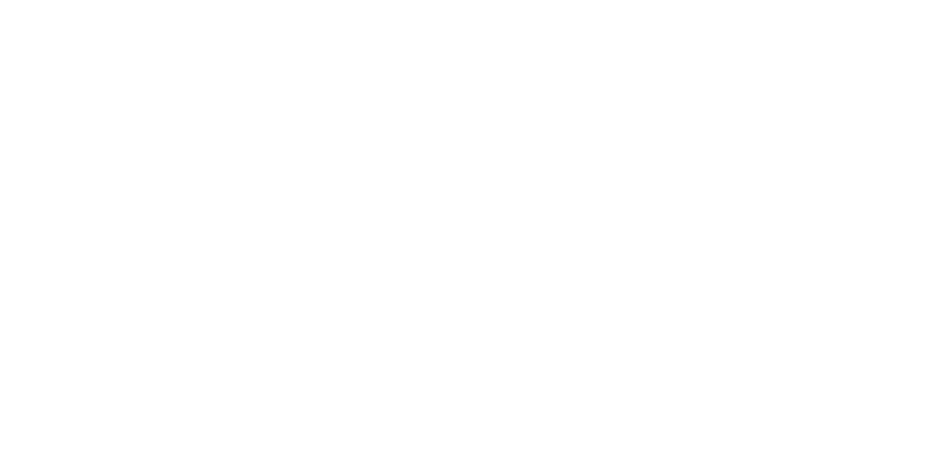
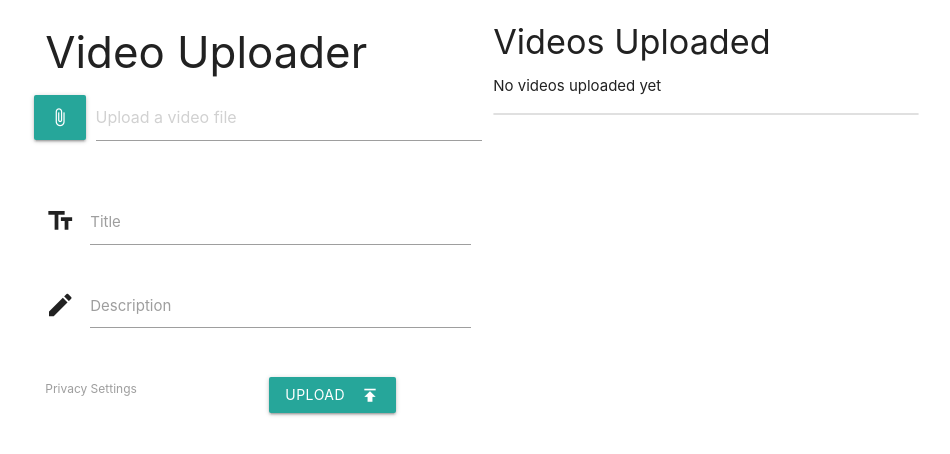
Before and after one commit to johnolson2219/upload-Youtube, a website: page public/views/index.html in a window 1280 px wide. Shown: the whole page, without its empty margins (158-1108 px from the left). Drawn offline with nearby package versions, Linux system fonts and the light colour scheme; files that its build step writes are made by us from their sources.

Commit message:
HTML mark up added to index page

```diff
--- a/public/views/index.html
+++ b/public/views/index.html
@@ -15,7 +15,81 @@
 </head>
 <body>
 
+  <div class="container">
 
+    <div class="row">
+
+      <div class="col s12 m6">
+
+        <div class="uploadBox">
+          <h3>Video Uploader</h3>
+
+          <div class="first-content row">
+            <div class="file-field input-field">
+              <div class="btn attach-file">
+                <span><i class="material-icons">attach_file</i></span>
+                <input id="fileBox" type="file" accept="video/mp4,video/x-m4v,video/*">
+              </div>
+              <div class="file-path-wrapper">
+                <input id="fileBoxLabel" class="file-path validate" type="text" placeholder="Upload a video file">
+              </div>
+            </div>
+          </div><!-- end first-content -->
+
+
+          <div class="row">
+
+            <div class="input-field col s12">
+              <i class="material-icons prefix">text_fields</i>
+              <input id="title" id="icon_prefix" type="text" class="validate">
+              <label for="icon_prefix">Title </label>
+            </div>
+
+            <div class="input-field col s12">
+              <i class="material-icons prefix">mode_edit</i>
+              <textarea id="description" class="materialize-textarea validate"></textarea>
+              <label for="description">Description</label>
+            </div>
+
+          </div><!-- end row -->
+
+          <div class="row">
+
+            <div class="col s6">
+              <label>Privacy Settings</label>
+              <select id="privacyStatus">
+                <option value="private">Private</option>
+                <option value="public">Public</option>
+              </select>
+            </div>
+
+            <div class="col s6 upload-container">
+             <button class="btn waves-effect waves-light publish" id='uploadButton' type="submit" name="action">Upload
+              <i class="material-icons right">publish</i>
+              </button>
+            </div>
+
+          </div><!-- end row -->
+
+        </div><!-- end uploadBox -->
+
+      </div><!-- end col cols12 m6 -->
+
+       <div class="col s12 m6">
+
+        <div id="recentUploads">
+          <div class="first-content">
+            <h4>Videos Uploaded</h4>
+            <p id="empty">No videos uploaded yet</p>
+            <ul id="uploads" class="collection"></ul>
+          </div>
+        </div><!-- end recentUploads -->
+
+      </div><!-- end cols12 m6 -->
+
+    </div><!-- end row -->
+
+  </div><!-- end container -->
 
 
   <!-- Javascript Imports -->
```
